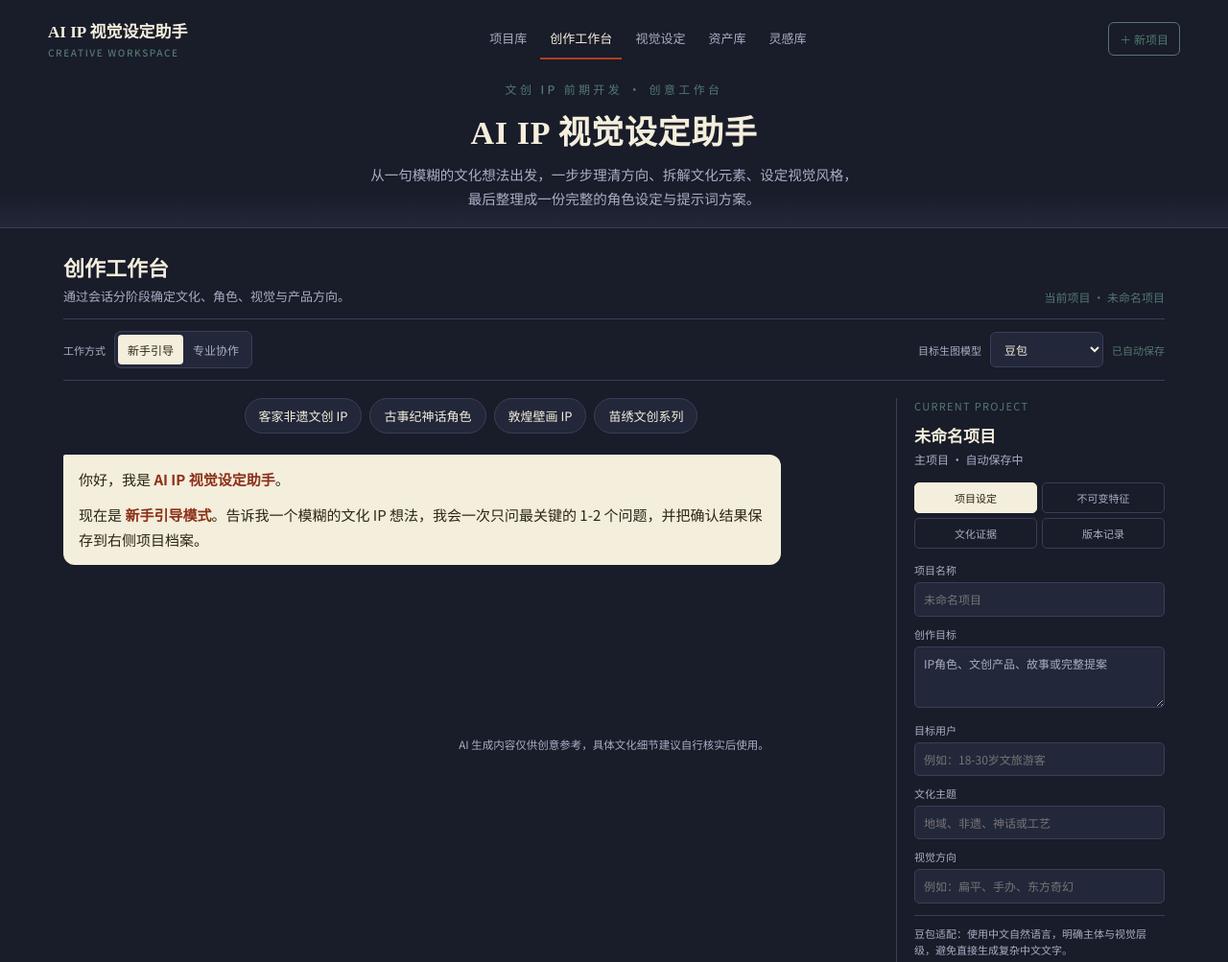
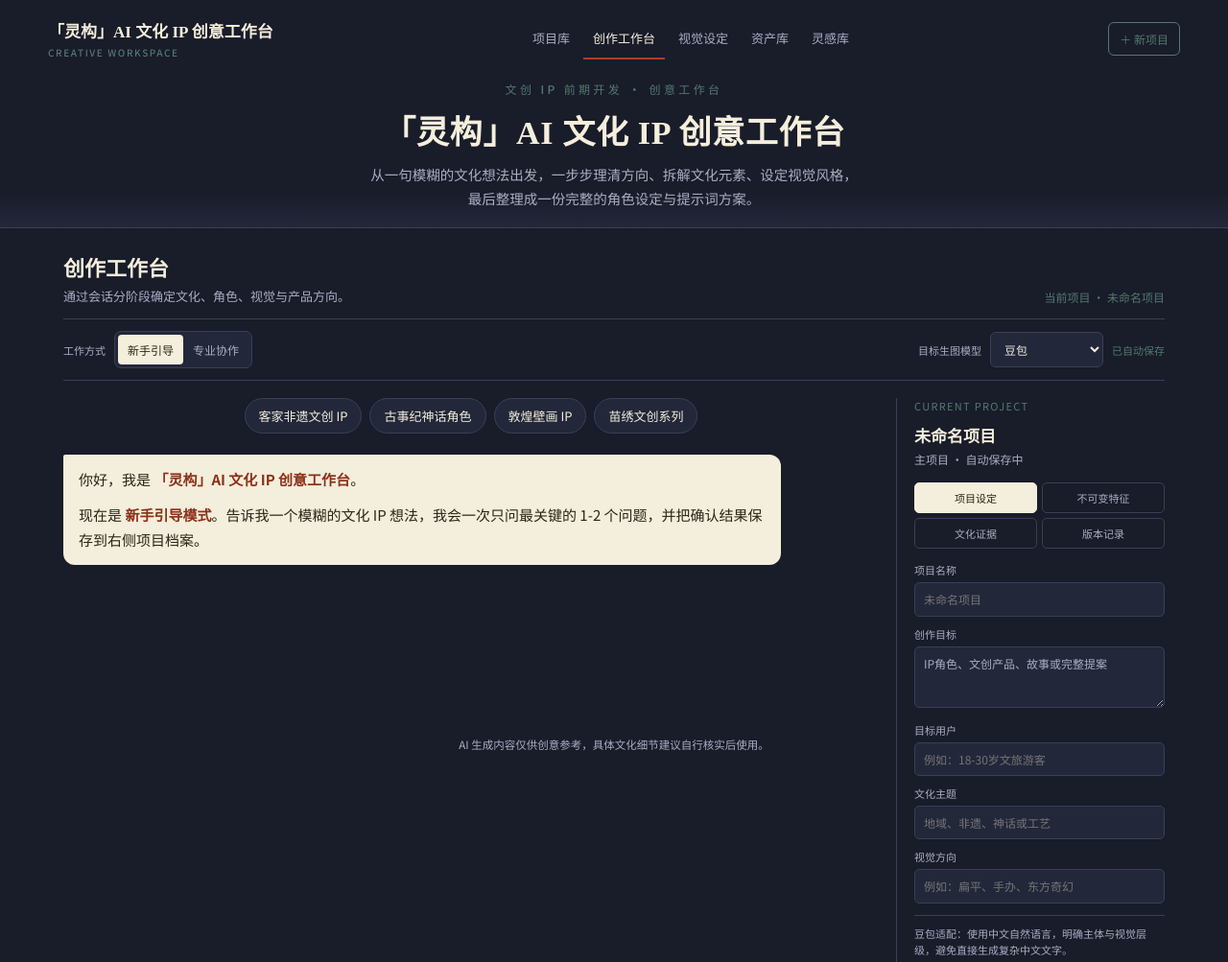
Before and after one commit to sodom1/ai-ip-visual-assistant, a website: page index.html in a window 1280 px wide. Shown: the top 1003 px of the page at 96% size. Drawn offline with nearby package versions, Linux system fonts and the light colour scheme.

Commit message:
Add files via upload

```diff
--- a/index.html
+++ b/index.html
@@ -3,7 +3,7 @@
 <head>
 <meta charset="UTF-8">
 <meta name="viewport" content="width=device-width, initial-scale=1.0">
-<title>AI IP 视觉设定助手</title>
+<title>「灵构」AI 文化 IP 创意工作台</title>
 <link rel="preconnect" href="https://fonts.googleapis.com">
 <link href="https://fonts.googleapis.com/css2?family=Noto+Serif+SC:wght@400;600;700&family=Noto+Sans+SC:wght@400;500;700&display=swap" rel="stylesheet">
 <script src="https://cdnjs.cloudflare.com/ajax/libs/marked/9.1.6/marked.min.js"></script>
@@ -600,7 +600,7 @@
 
 <header>
   <div class="header-top">
-    <div class="brand">AI IP 视觉设定助手<small>CREATIVE WORKSPACE</small></div>
+    <div class="brand">「灵构」AI 文化 IP 创意工作台<small>CREATIVE WORKSPACE</small></div>
     <nav class="top-nav" aria-label="主导航">
       <button class="nav-btn" data-view="projects" type="button">项目库</button>
       <button class="nav-btn active" data-view="workbench" type="button">创作工作台</button>
@@ -612,7 +612,7 @@
   </div>
   <div class="header-intro">
     <div class="eyebrow">文创 IP 前期开发 · 创意工作台</div>
-    <h1>AI IP 视觉设定助手</h1>
+    <h1>「灵构」AI 文化 IP 创意工作台</h1>
     <p>从一句模糊的文化想法出发，一步步理清方向、拆解文化元素、设定视觉风格，最后整理成一份完整的角色设定与提示词方案。</p>
   </div>
 </header>
@@ -775,7 +775,7 @@
   };
 
   const GREETINGS = {
-    guided: '你好，我是 **AI IP 视觉设定助手**。\n\n现在是 **新手引导模式**。告诉我一个模糊的文化 IP 想法，我会一次只问最关键的 1-2 个问题，并把确认结果保存到右侧项目档案。',
+    guided: '你好，我是 **「灵构」AI 文化 IP 创意工作台**。\n\n现在是 **新手引导模式**。告诉我一个模糊的文化 IP 想法，我会一次只问最关键的 1-2 个问题，并把确认结果保存到右侧项目档案。',
     professional: '你好，现在是 **专业协作模式**。\n\n你可以直接粘贴项目 Brief、文化资料和固定要求。我会先识别约束、冲突和开放空间，再提出有文化逻辑与商业理由的创意路线。',
     newSession: '已开启同一项目的新会话。项目设定、不可变特征和文化证据仍然保留，旧聊天已经保存到版本记录。'
   };
```
